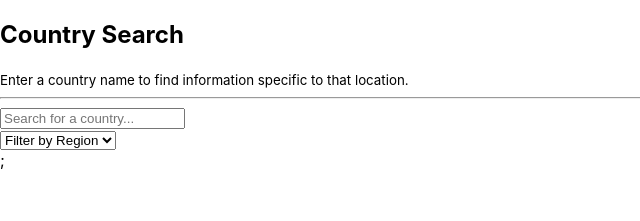
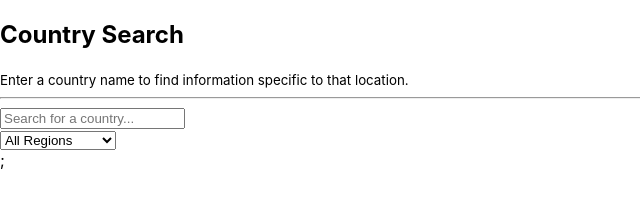
Before and after one commit to rscole87/country-search-app, a React (Create React App) app: page / in a window 1280 px wide. Shown: the top 221 px of the page, without its empty margins (0-640 px from the left). Built offline with nearby package versions, Linux system fonts and the light colour scheme; no server answers.

Commit message:
add links to neighboring countries in country profile

```diff
--- a/src/components/CountryProfileComponent.js
+++ b/src/components/CountryProfileComponent.js
@@ -1,8 +1,19 @@
 import React from "react";
 import { Link } from "react-router-dom";
 
-const CountryProfile = ({ country, setActiveCountry }) => {
-    console.log(country)
+const CountryProfile = ({ country, setActiveCountry, resultsList }) => {
+  console.log(country);
+
+  const neighbors = resultsList.filter(result => country.borders.includes(result.alpha3Code));
+  const neighborLinks = neighbors.map(neighbor => {
+      return (
+          <li>
+              <Link to={`/countries/${neighbor.alpha3Code}`} onClick={() => setActiveCountry(neighbor)}>
+                    {neighbor.name}
+              </Link>
+          </li>
+      )
+  })
 
   return (
     <>
@@ -19,6 +30,11 @@ const CountryProfile = ({ country, setActiveCountry }) => {
         <div>
           <h2>{country.name}</h2>
         </div>
+
+        <div>
+          <h4>Borders</h4>
+          <ul>{neighborLinks}</ul>
+        </div>
       </section>
     </>
   );
--- a/src/components/MainComponent.js
+++ b/src/components/MainComponent.js
@@ -28,7 +28,7 @@ const Main = () => {
         <Route
           path="/countries/:countryId"
           render={() =>
-            <CountryProfile country={activeCountry} setActiveCountry={setActiveCountry} /> }
+            <CountryProfile country={activeCountry} setActiveCountry={setActiveCountry} resultsList={resultsList} /> }
         />
         <Redirect to="/" />
       </Switch>
--- a/src/components/SearchAreaComponent.js
+++ b/src/components/SearchAreaComponent.js
@@ -13,13 +13,12 @@ const SearchArea = (props) => {
           <div>
             <label htmlFor="region" hidden>Region:</label>
             <select name="region" id="region" onChange={(e) => {
-              console.log(e.target.value)
               props.setRegionFilter(e.target.value)}
               }>
-              <option disabled selected>Filter by Region</option>
+              <option disabled defaultValue>Filter by Region</option>
               <option value="All">All Regions</option>
               <option value="Africa">Africa</option>
-              <option value="Americas">America</option>
+              <option value="Americas">Americas</option>
               <option value="Asia">Asia</option>
               <option value="Europe">Europe</option>
               <option value="Oceania">Oceania</option>
```
